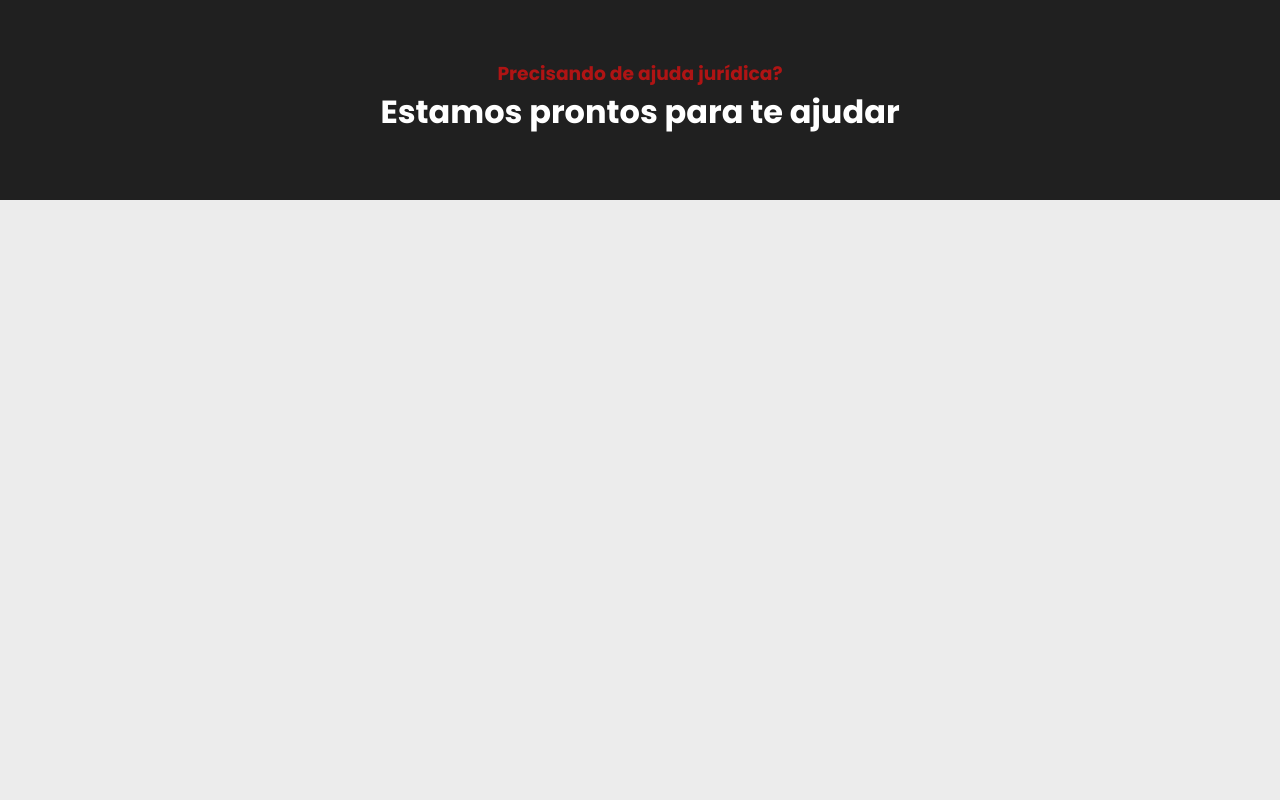
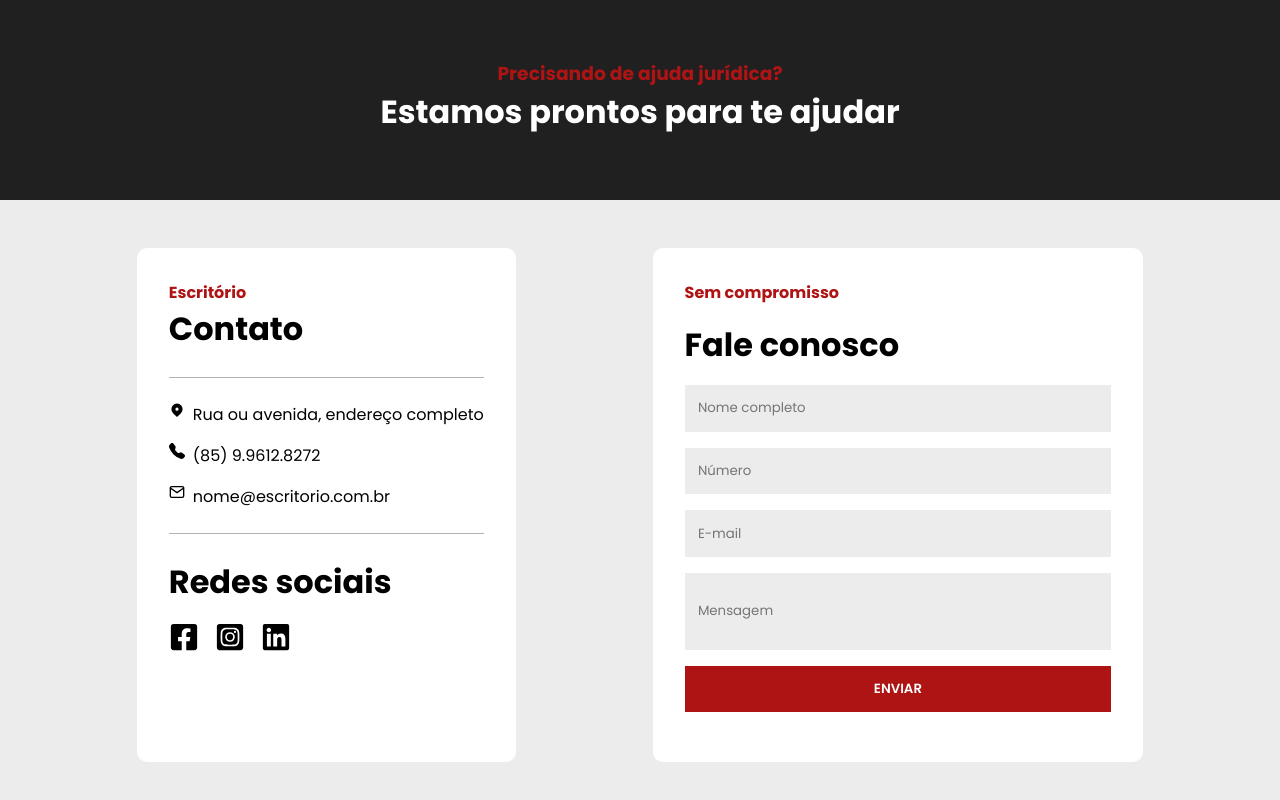
Before and after one commit to evaaldo/SITE-ADVOCACIA, a React (Create React App) app: page / in a window 1280 px wide. Shown: the part 3314-4114 px from the top of the page. Before the commit the page ends 3514 px from the top, so only its background shows below. Built offline with nearby package versions, Linux system fonts and the light colour scheme.

Commit message:
Criação da aba contato

```diff
--- /dev/null
+++ b/src/Componentes/Contato/Contato.css
@@ -0,0 +1,114 @@
+.contato {
+    display: flex;
+    justify-content: space-evenly;
+    align-items: center;
+    margin: 3em 0;
+}
+
+.linhacontato {
+    margin: 1.5em 0;
+    opacity: .3;
+}
+
+.contato__info {
+    height: 450px;
+    border-radius: 10px;
+    background-color: var(--branco);
+    padding: 2em;
+}
+
+.info__subtitulo {
+    color: var(--vermelho);
+}
+
+.info__titulo {
+    font-size: 2em;
+}
+
+.info__itens {
+    display: flex;
+    flex-direction: column;
+    gap: 1em;
+}
+
+.info__item {
+    display: flex;
+    gap: .5em;
+}
+
+.contato__titulo {
+    font-size: 2em;
+}
+
+.info__redes-sociais {
+    display: flex;
+    justify-content: start;
+    align-items: center;
+    gap: 1em;
+    padding: 1em 0;
+}
+
+.info__links {
+    color: var(--preto);
+}
+
+.contato__talk {
+    height: 450px;
+    background-color: var(--branco);
+    padding: 2em;
+    border-radius: 10px;
+    display: flex;
+    flex-direction: column;
+    gap: 1em;
+}
+
+.talk__subtitulo {
+    color: var(--vermelho);
+}
+
+.talk__titulo {
+    font-size: 2em;
+}
+
+.nome {
+    padding: 1em;
+    width: 400px;
+    border: none;
+    background-color: var(--cinza);
+}
+
+.numero {
+    padding: 1em;
+    width: 400px;
+    border: none;
+    background-color: var(--cinza);
+}
+
+.email {
+    padding: 1em;
+    width: 400px;
+    border: none;
+    background-color: var(--cinza);
+}
+
+.mensagem {
+    padding: 1em;
+    width: 400px;
+    height: 50px;
+    border: none;
+    background-color: var(--cinza);
+}
+
+.talk__botao {
+    padding: 1em;
+    border: none;
+    background-color: var(--vermelho);
+    color: var(--branco);
+    font-weight: 600;
+    cursor: pointer;
+    transition: .1s;
+}
+
+.talk__botao:hover {
+    background-color: var(--vermelho-escuro);
+}
--- /dev/null
+++ b/src/Componentes/Contato/Contato.jsx
@@ -0,0 +1,52 @@
+import './Contato.css'
+
+import { FaInstagramSquare } from 'react-icons/fa'
+import { FaLinkedin } from 'react-icons/fa'
+import { FaFacebookSquare } from 'react-icons/fa'
+import { HiLocationMarker } from 'react-icons/hi'
+import { FiMail } from 'react-icons/fi'
+import { BsTelephoneFill } from 'react-icons/bs'
+
+
+export default function Contato() {
+
+    return(
+        <div className="contato">
+            <div className='contato__info'>
+                <h4 className='info__subtitulo'>Escritório</h4>
+                <h2 className='info__titulo'>Contato</h2>
+                <div className='linha linhacontato'></div>
+                <div className='info__itens'>
+                    <div className='info__item'>
+                        <HiLocationMarker/>
+                        <p className='item-contato'>Rua ou avenida, endereço completo</p>
+                    </div>
+                    <div className='info__item'>
+                        <BsTelephoneFill/>
+                        <p className='item-contato'>(85) 9.9612.8272</p>
+                    </div><div className='info__item'>
+                        <FiMail/>
+                        <p className='item-contato'>nome@escritorio.com.br</p>
+                    </div>
+                </div>
+                <div className='linha linhacontato'></div>
+                <h2 className='contato__titulo'>Redes sociais</h2>
+                <div className='info__redes-sociais'>
+                    <a className='info__links' href='.'><FaFacebookSquare size={30} /></a>
+                    <a className='info__links' href='.'><FaInstagramSquare size={30} /></a>
+                    <a className='info__links' href='.'><FaLinkedin size={30} /></a>
+                </div>
+            </div>
+            <div className='contato__talk'>
+                <h4 className='talk__subtitulo'>Sem compromisso</h4>
+                <h2 className='talk__titulo'>Fale conosco</h2>
+                <input className='nome' type='text' placeholder='Nome completo'></input>
+                <input className='numero' type='text' placeholder='Número'></input>
+                <input className='email' type='text' placeholder='E-mail'></input>
+                <input className='mensagem' type='text' placeholder='Mensagem'></input>
+                <button className='talk__botao'>ENVIAR</button>
+            </div>
+        </div>
+    )
+
+}
--- a/src/Paginas/PaginaInicial/index.jsx
+++ b/src/Paginas/PaginaInicial/index.jsx
@@ -1,6 +1,7 @@
 import AreaDeAtuacao from "../../Componentes/AreasDeAtuacao";
 import Banner from "../../Componentes/Banner/Banner";
 import Cabecalho from "../../Componentes/Cabecalho";
+import Contato from "../../Componentes/Contato/Contato";
 import Diferenciais from "../../Componentes/Diferenciais/Diferenciais";
 import Equipe from "../../Componentes/Equipe/Equipe";
 import SobreNos from "../../Componentes/SobreNos";
@@ -15,6 +16,7 @@ export default function PaginaInicial() {
             <Diferenciais/>
             <Equipe/>
             <Banner/>
+            <Contato/>
         </>
     )
 
```
